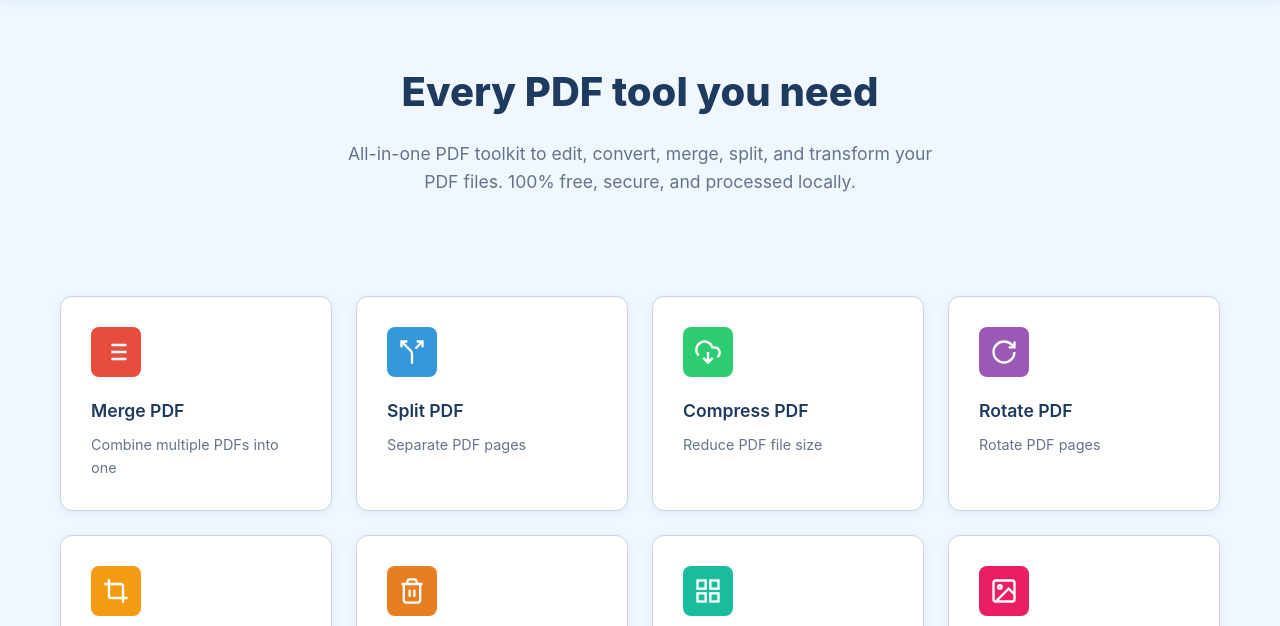
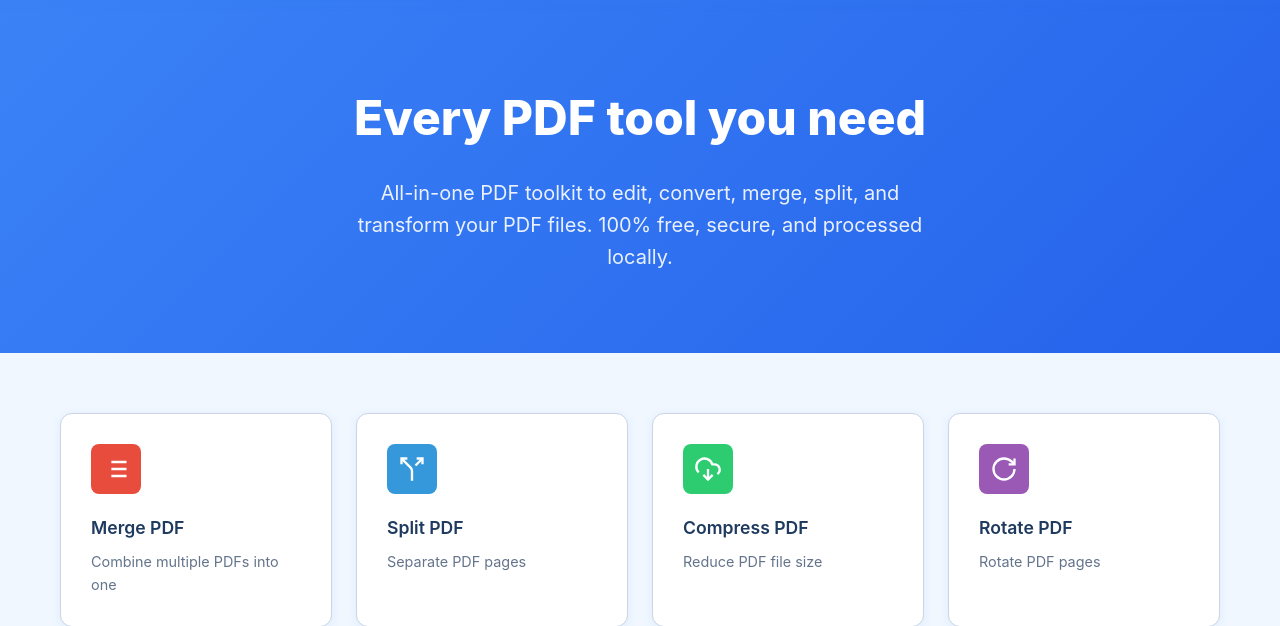
Before and after one commit to Awaisee01/pdf-tools-python, a Flask app: page / in a window 1280 px wide. Shown: the part 70-696 px from the top of the page. Run offline with Flask 3, Linux system fonts and the light colour scheme.

Commit message:
Add a blue gradient background to the hero section
Update the hero section in static/css/style.css to include a blue gradient background, larger text sizes, and white text color.

Replit-Commit-Author: Agent
Replit-Commit-Session-Id: 81fdaad1-fa29-42ae-a205-0653c3431fe6
Replit-Commit-Checkpoint-Type: full_checkpoint
Replit-Commit-Event-Id: e33fdaea-08ce-41a2-9eea-aeb9b89e1735
Replit-Commit-Screenshot-Url: https://storage.googleapis.com/screenshot-production-us-central1/d2c19a79-524e-42e8-8f48-509ca0ca08e4/81fdaad1-fa29-42ae-a205-0653c3431fe6/DSRGLmT
Replit-Helium-Checkpoint-Created: true

```diff
--- a/static/css/style.css
+++ b/static/css/style.css
@@ -284,22 +284,23 @@ body.menu-open {
 }
 
 .hero {
-    background: transparent;
-    color: var(--text-color);
-    padding: 60px 0 40px;
+    background: linear-gradient(135deg, var(--primary-color) 0%, #2563eb 100%);
+    color: var(--white);
+    padding: 80px 0;
     text-align: center;
 }
 
 .hero h1 {
-    font-size: 2.5rem;
-    margin-bottom: 16px;
+    font-size: 3rem;
+    margin-bottom: 20px;
     font-weight: 800;
-    color: var(--text-color);
+    color: var(--white);
 }
 
 .hero p {
-    font-size: 1.1rem;
-    color: var(--text-light);
+    font-size: 1.25rem;
+    opacity: 0.9;
+    color: var(--white);
     max-width: 600px;
     margin: 0 auto;
 }
```
Also changed, not shown: attached_assets/targeted_element_1765558156443.png (added).
